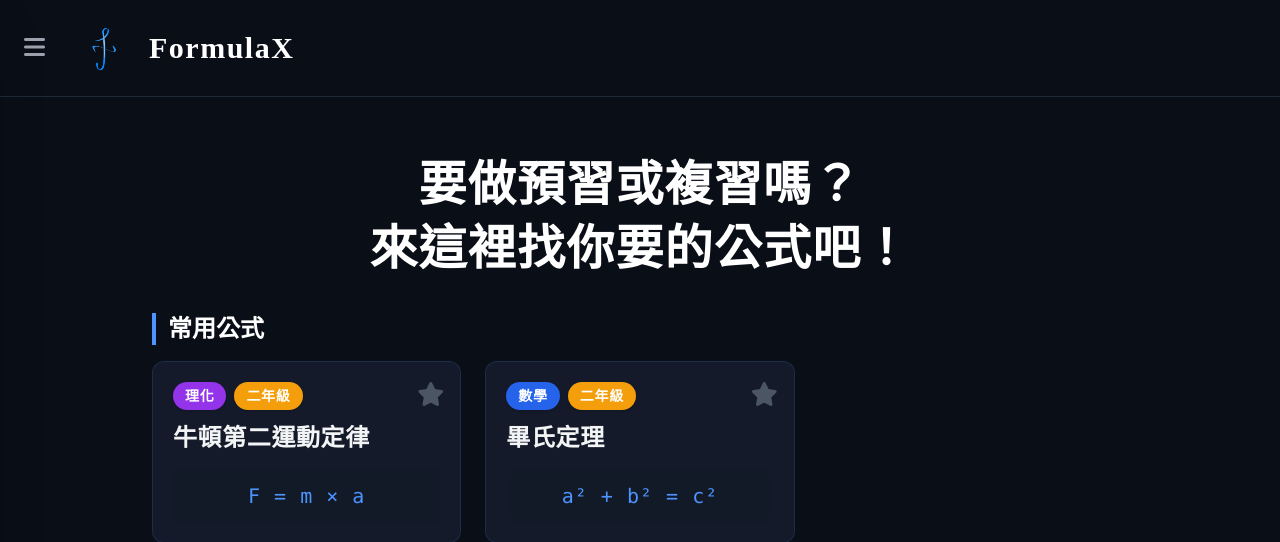
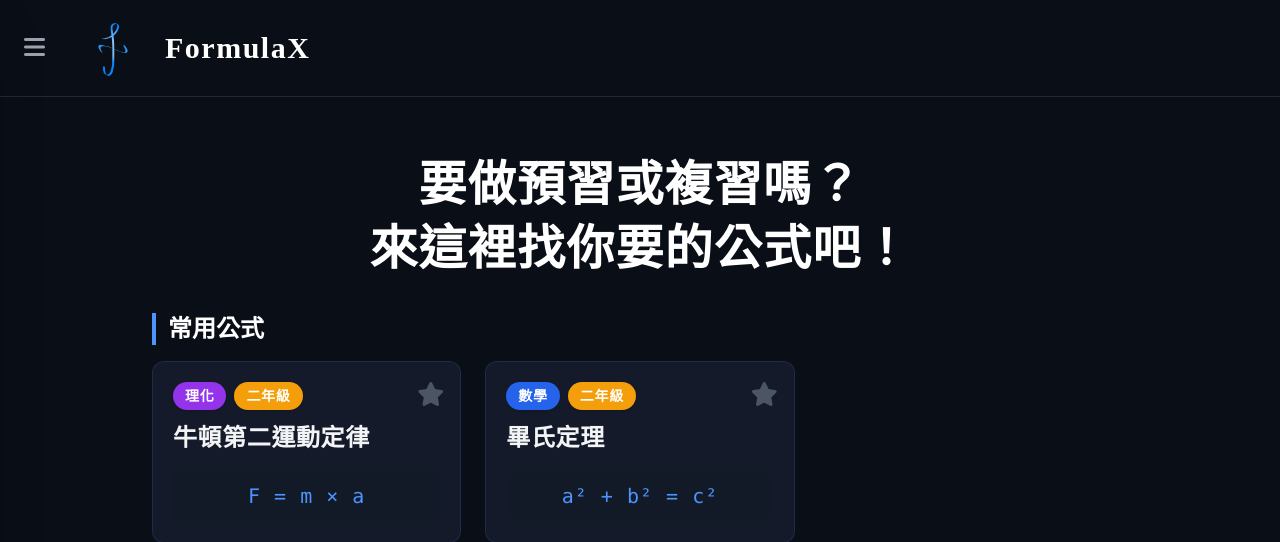
Before and after one commit to HannahTien/math, a Flask app: page / in a window 1280 px wide. Shown: the top 542 px of the page. Run offline with Flask 3, Linux system fonts and the light colour scheme; some libraries are stand-ins or nearby versions; some web fonts are replaced.

Commit message:
整體做好-10

```diff
--- a/templates/index.html
+++ b/templates/index.html
@@ -55,12 +55,12 @@
 </head>
 <body class="min-h-screen flex flex-col relative overflow-x-hidden">
 
-    <nav class="py-4 px-6 flex items-center bg-darkbg border-b border-gray-800 sticky top-0 z-40">
+    <nav class="py-2 px-6 flex items-center bg-darkbg border-b border-gray-800 sticky top-0 z-40">
         <button onclick="toggleSidebar()" class="text-2xl text-gray-400 hover:text-white transition mr-6">
             <i class="fa-solid fa-bars"></i>
         </button>
         <div onclick="switchView('view-home')" class="cursor-pointer flex items-center group">
-            <img id="custom-logo" src="/static/logo.png" alt="Logo" class="w-16 h-16 mr-4 group-hover:opacity-80 transition">
+            <img id="custom-logo" src="/static/logo.png" alt="Logo" class="w-20 h-20 mr-4 group-hover:opacity-80 transition object-contain">
             <span class="text-3xl font-black tracking-wider text-white group-hover:text-highlight transition">FormulaX</span>
         </div>
     </nav>
```
